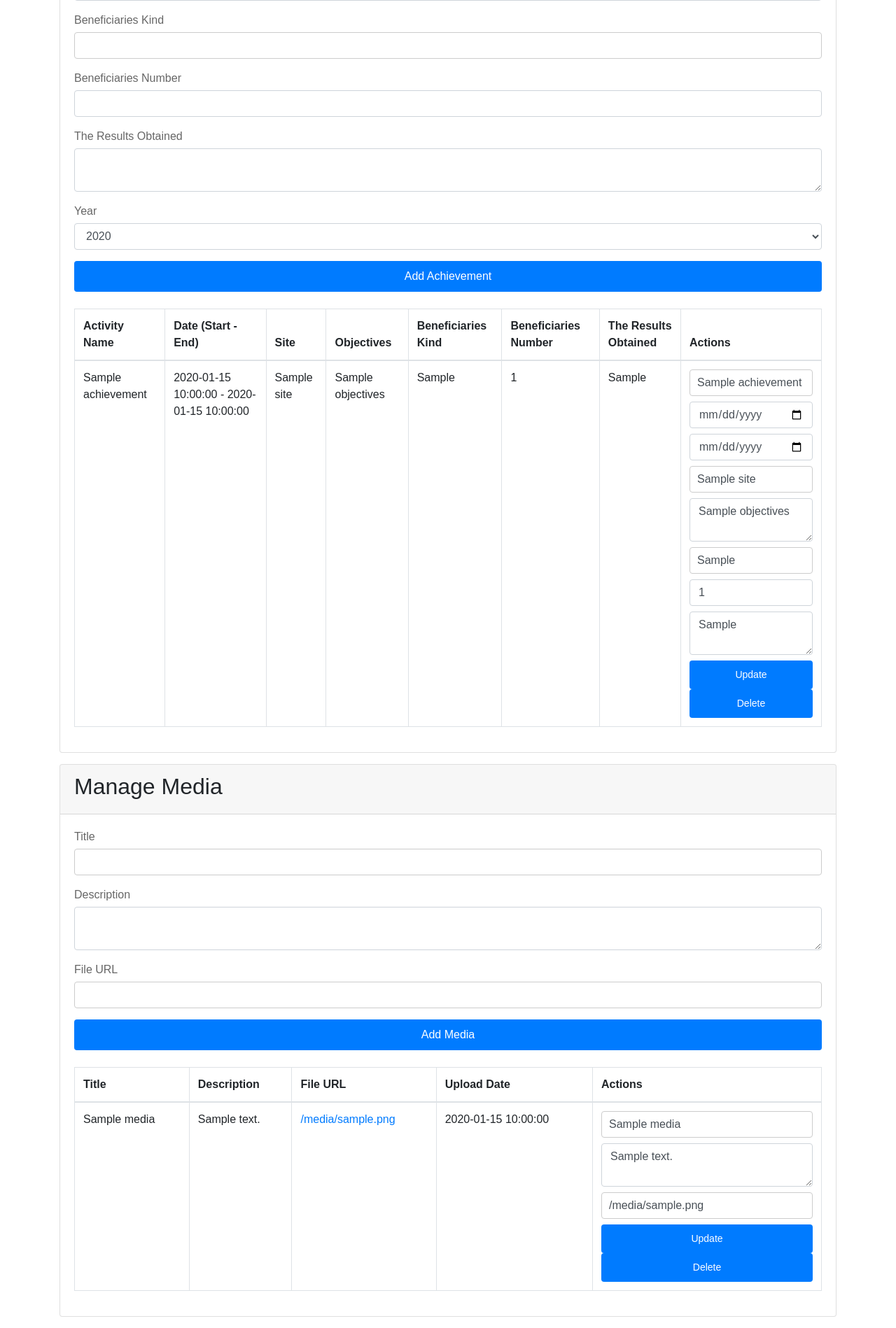
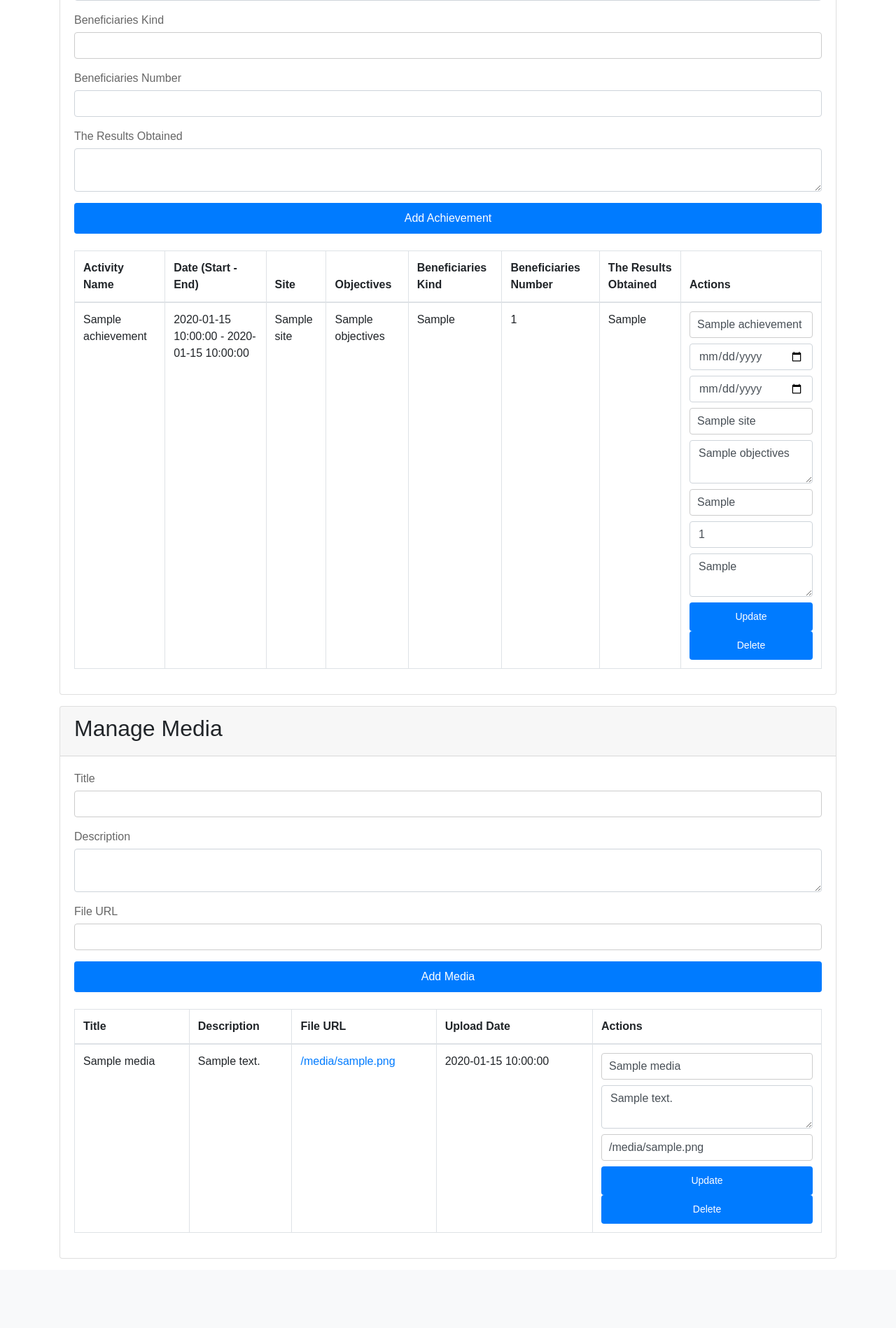
Before and after one commit to vapeasnl/appweb, a Flask app: template association/association_v1/app/templates/dashboard.html in a window 1280 px wide. Shown: the part 3536-5434 px from the top of the page at 70% size. After the commit the page ends 5335 px from the top, so only its background shows below. Run offline with Flask 3, Linux system fonts and the light colour scheme; the template is opened without the code that fills it: most values are stand-ins (such as "Sample title", 1, 10 or a date in 2020); some libraries are stand-ins or nearby versions.

Commit message:
Update dashboard.html

```diff
--- a/association/association_v1/app/templates/dashboard.html
+++ b/association/association_v1/app/templates/dashboard.html
@@ -254,14 +254,6 @@
                 <label for="results_obtained" class="form-label">The Results Obtained</label>
                 <textarea class="form-control" id="results_obtained" name="results_obtained" required></textarea>
             </div>
-            <div class="mb-3">
-                <label for="year" class="form-label">Year</label>
-                <select class="form-control" id="year" name="year">
-                    {% for year in years %}
-                        <option value="{{ year }}">{{ year }}</option>
-                    {% endfor %}
-                </select>
-            </div>
             <button type="submit" class="btn btn-primary">Add Achievement</button>
         </form>
         <div class="table-responsive mt-4">
@@ -311,6 +303,7 @@
         </div>
     </div>
 </div>
+
 
 <!-- Manage Media -->
 <div class="card mb-3">
```
